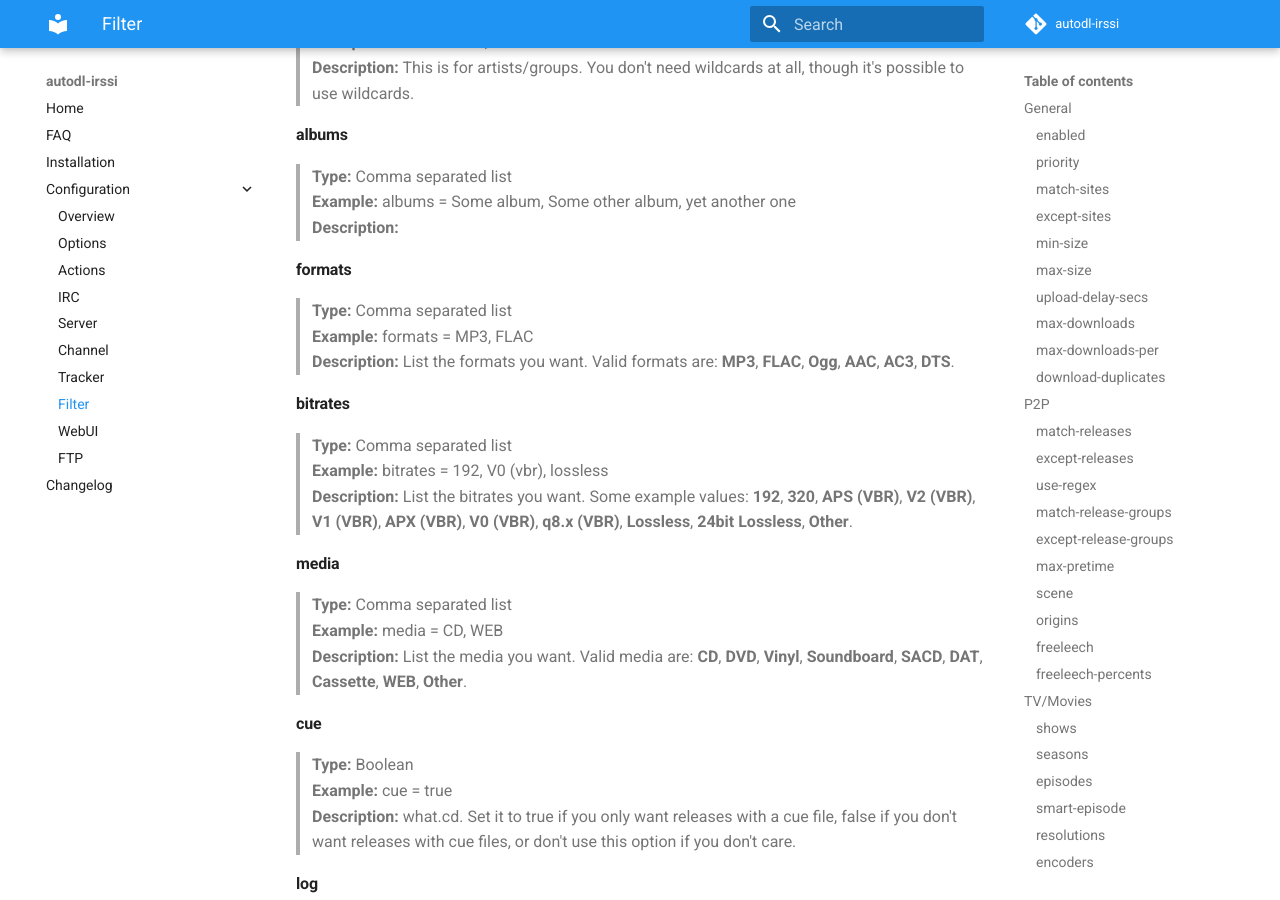
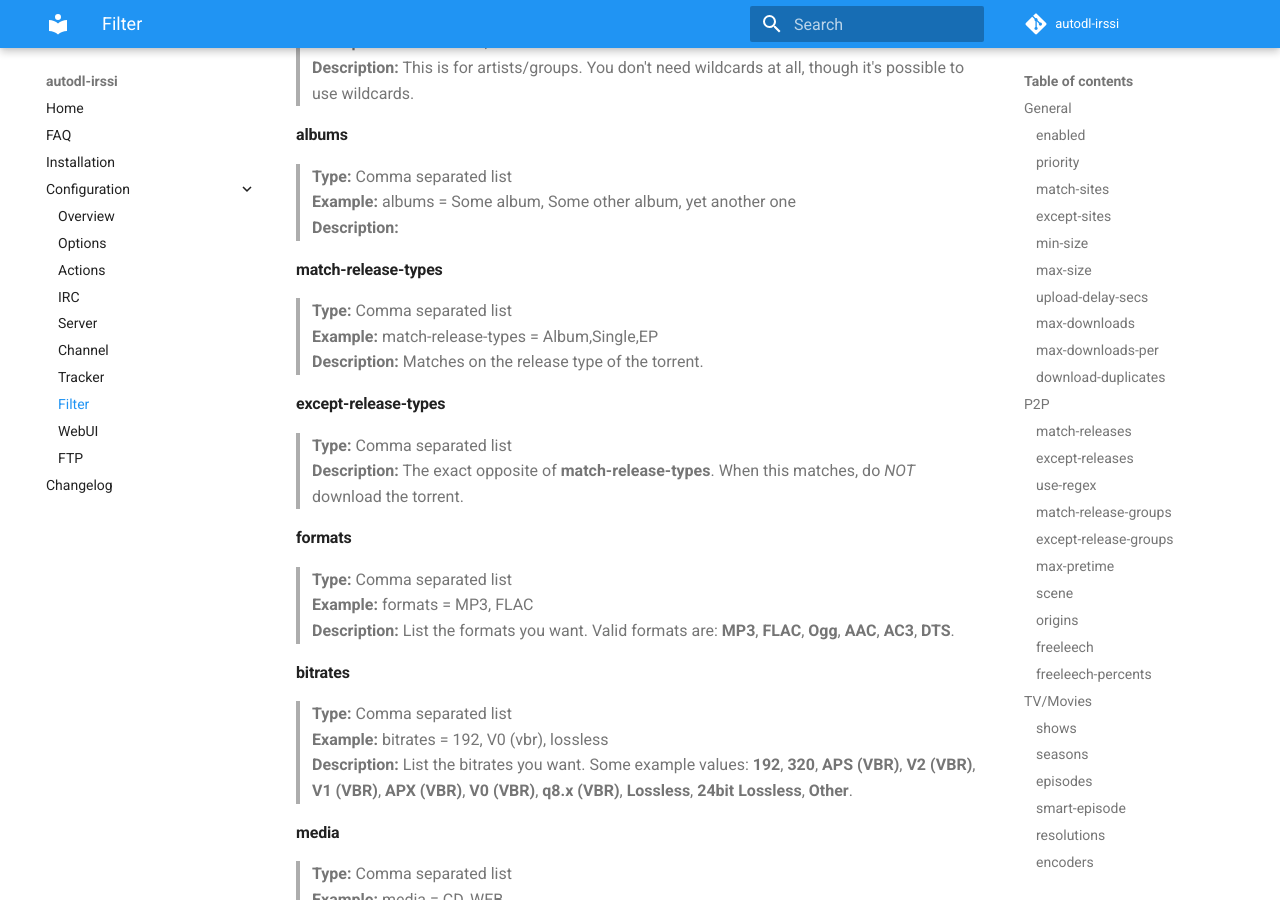
Before and after one commit to autodl-community/autodl-irssi, an MkDocs documentation site: the page built from docs/configuration/filter.md, in a window 1280 px wide and 900 px high, scrolled down 5630 px. Built offline with MkDocs 1.6.1 and Material for MkDocs 9.7.7, drawn with Linux system fonts in a browser that asks for light colours; comment, search, counter and statistics services are not loaded.

Commit message:
Add documentation for match-release-types and except-release-types

```diff
--- a/docs/configuration/filter.md
+++ b/docs/configuration/filter.md
@@ -174,6 +174,15 @@ Create one [filter] header per filter like **[filter MY FILTER NAME]**. All filt
 **Example:** albums = Some album, Some other album, yet another one
 **Description:**
 
+#### match-release-types
+> **Type:** Comma separated list
+**Example:** match-release-types = Album,Single,EP
+**Description:** Matches on the release type of the torrent.
+
+#### except-release-types
+> **Type:** Comma separated list
+> **Description:** The exact opposite of **match-release-types**. When this matches, do *NOT* download the torrent.
+
 #### formats
 > **Type:** Comma separated list
 **Example:** formats = MP3, FLAC
```
